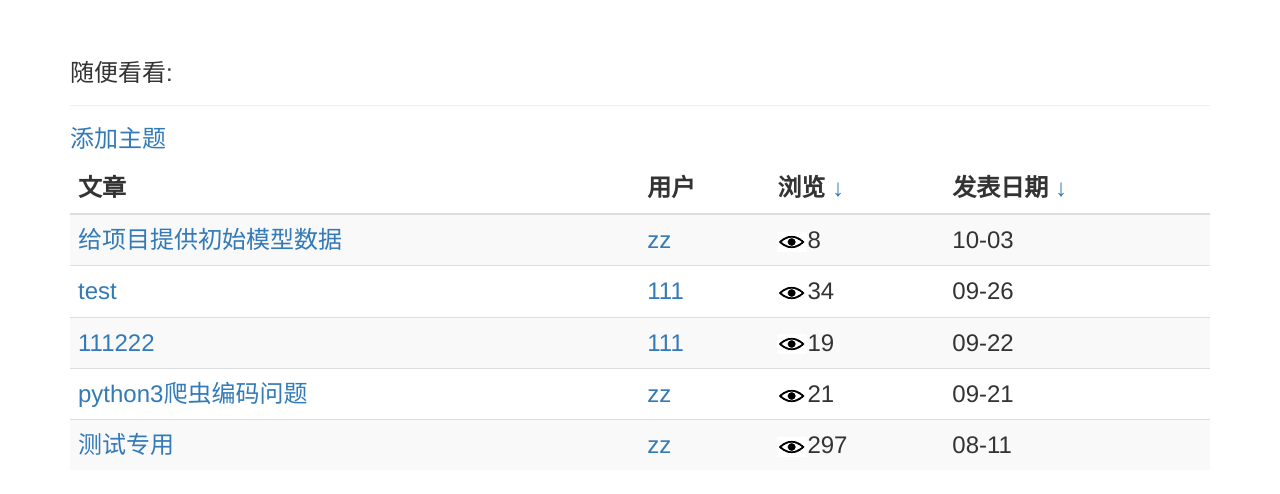
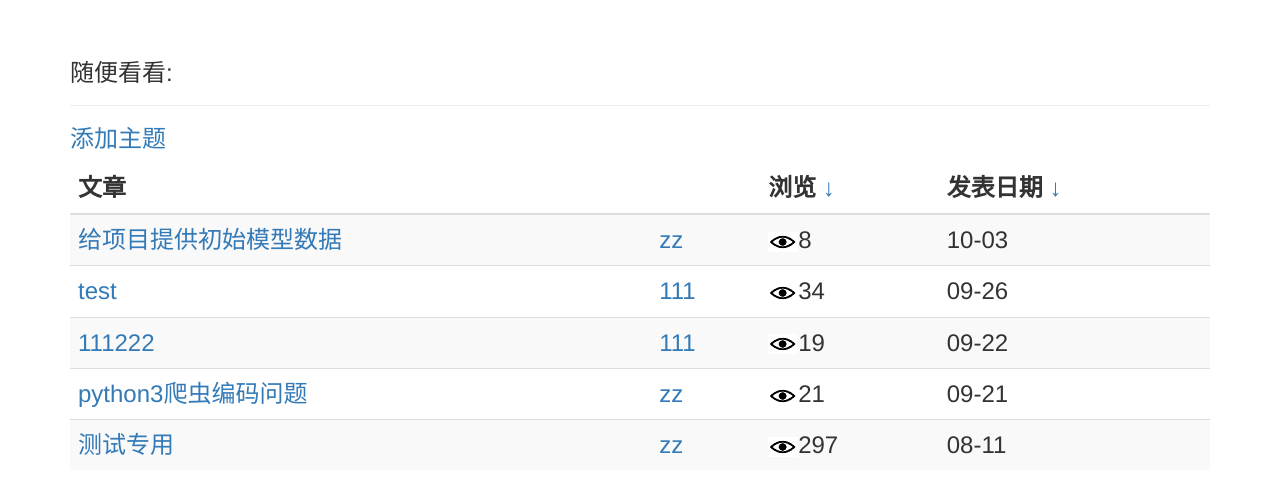
Before and after one commit to seLzzf/web, a Django app: page /index/ in a window 1280 px wide. Shown: the part 51-545 px from the top of the page. Run offline with Django 3.2, Linux system fonts and the light colour scheme; a user stored in the database is signed in; data comes from the database, SQL or seed files in the repository; both versions use the stored data as it was after the commit; some libraries are stand-ins or nearby versions.

Commit message:
..........额

```diff
--- a/blogs/templates/blogs/index.html
+++ b/blogs/templates/blogs/index.html
@@ -11,7 +11,7 @@
     <thead>
 	  <tr>
 	    <th>文章</th>
-		<th>用户</th>
+		<th>&nbsp </th>
 		<th>浏览 <a href="?sort=views">↓</a></th>
 		<th>发表日期 <a href="?sort=date_added">↓</a></th>
 	  </tr>
--- a/users/templates/users/login.html
+++ b/users/templates/users/login.html
@@ -3,7 +3,7 @@
 <!-- base.html中引入之后,继承模版并没有引入,需要重新引入    -->
 
 {% block header %}
-  <h2>登录selzzf的网站,<br/>豆豆你好啊,早点睡,对身体好</h2>
+  <h2>登录selzzf的网站:</h2>
 {% endblock header %}
 
 {% block content %}
```
Also changed, not shown: db.sqlite3, media/images/default_cZsAr69.jpg (added).
